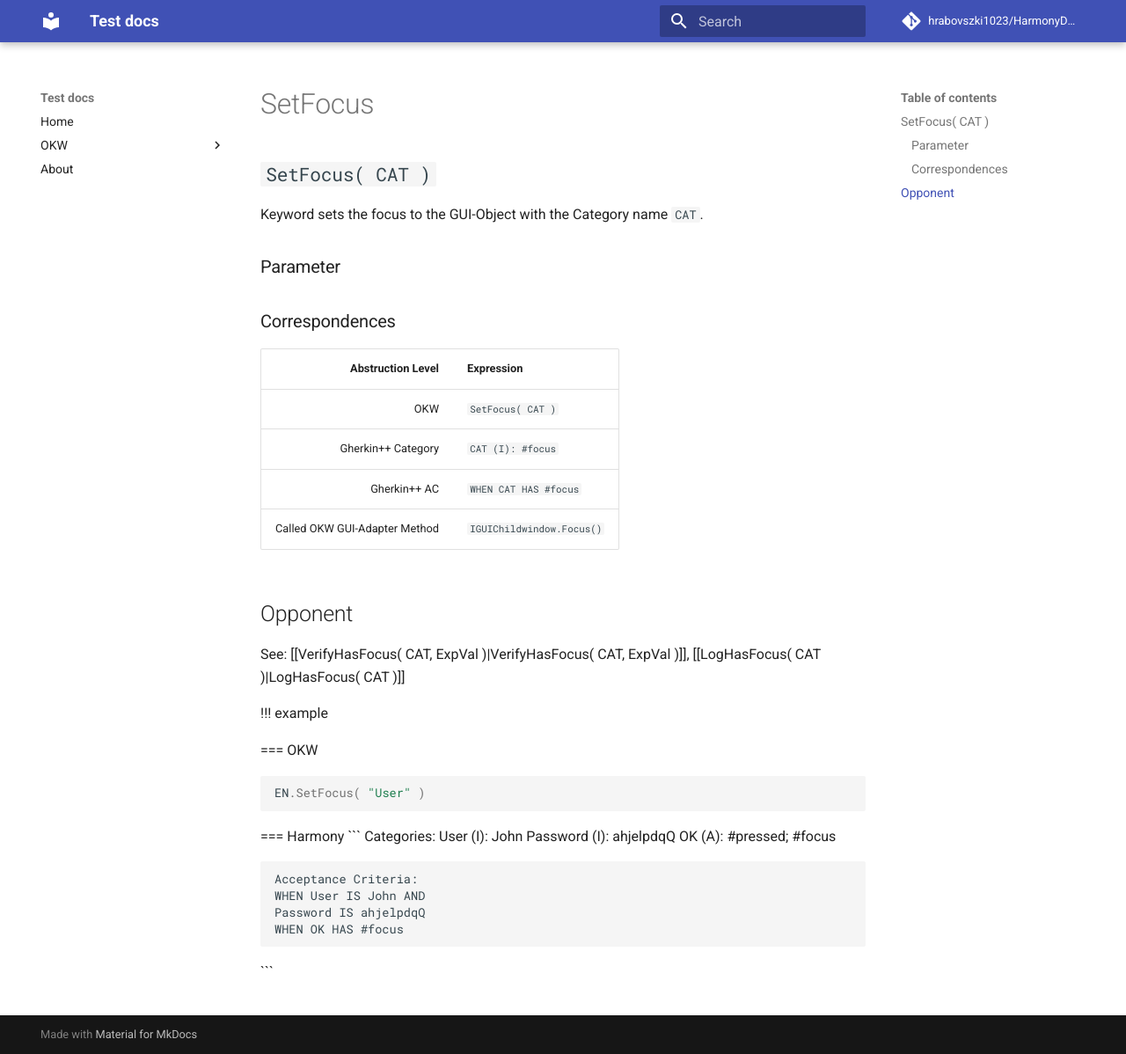
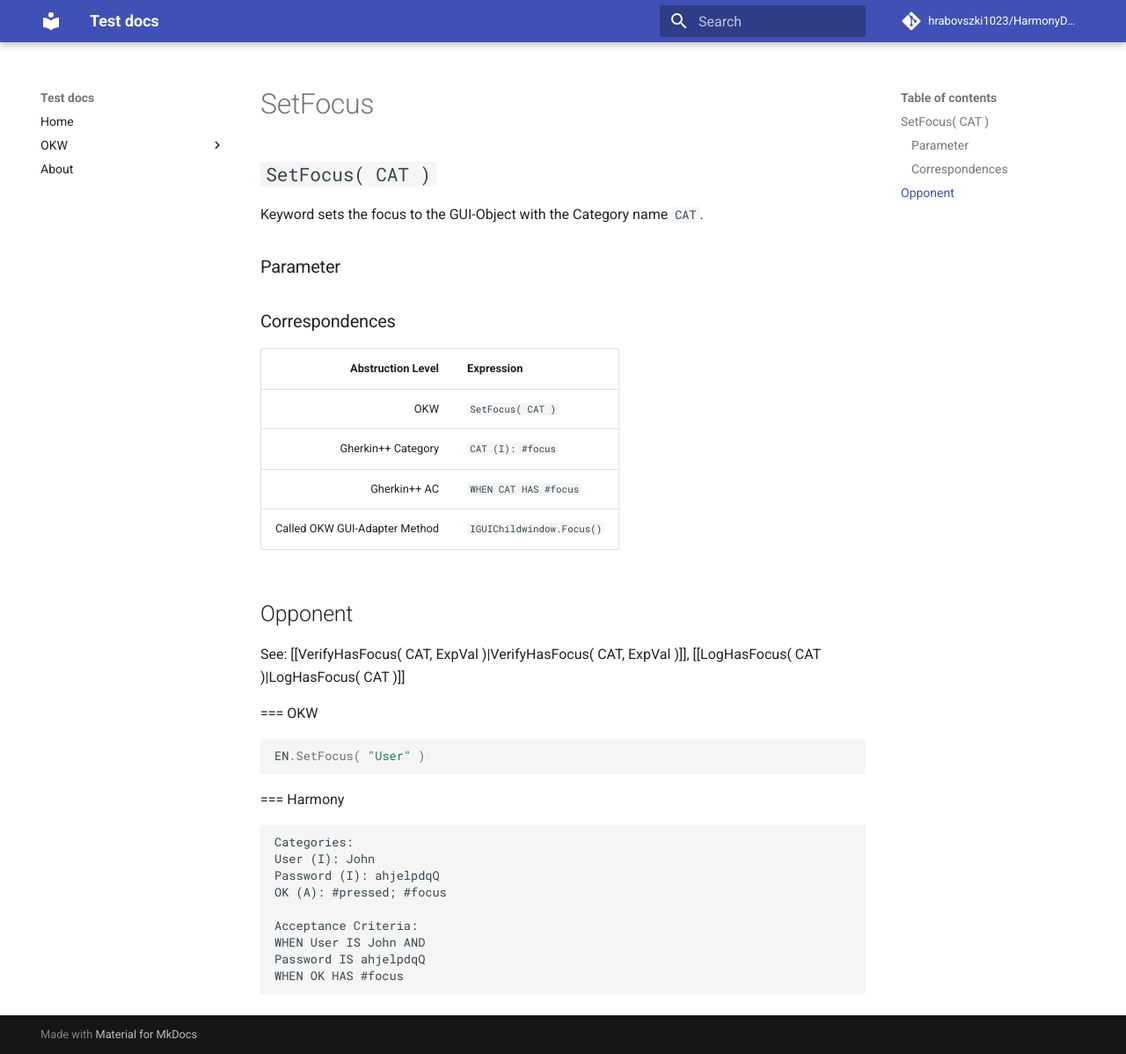
Before and after one commit to Hrabovszki1023/HarmonyDocs, an MkDocs documentation site: the page built from docs/keywords/SetFocus.md, in a window 1280 px wide and 1198 px high. Shown: the whole window at 88% size. Built offline with MkDocs 1.6.1 and Material for MkDocs 9.7.7, drawn with Linux system fonts in a browser that asks for light colours; comment, search, counter and statistics services are not loaded.

Commit message:
next try

````diff
--- a/docs/keywords/SetFocus.md
+++ b/docs/keywords/SetFocus.md
@@ -8,17 +8,15 @@
 
 | Abstruction Level         | Expression                  |
 | ------------------------: | :---------------------------|
-| OKW                       | `SetFocus( CAT )`           |
-| Gherkin++ Category        | `CAT (I): #focus`           |
-| Gherkin++ AC              | `WHEN CAT HAS #focus`       |
-| Called OKW GUI-Adapter Method | `IGUIChildwindow.Focus()`   |
+| OKW                       | `SetFocus( CAT )`             |
+| Gherkin++ Category        | `CAT (I): #focus`             |
+| Gherkin++ AC              | `WHEN CAT HAS #focus`         |
+| Called OKW GUI-Adapter Method | `IGUIChildwindow.Focus()`  |
 
 ## Opponent
 
 See: [[VerifyHasFocus( CAT, ExpVal )|VerifyHasFocus( CAT, ExpVal )]], [[LogHasFocus( CAT )|LogHasFocus( CAT )]]
 
-
-!!! example
 
 === OKW
     ```java
@@ -37,4 +35,4 @@
     Password IS ahjelpdqQ
     WHEN OK HAS #focus
 
-```
+    ```
````
